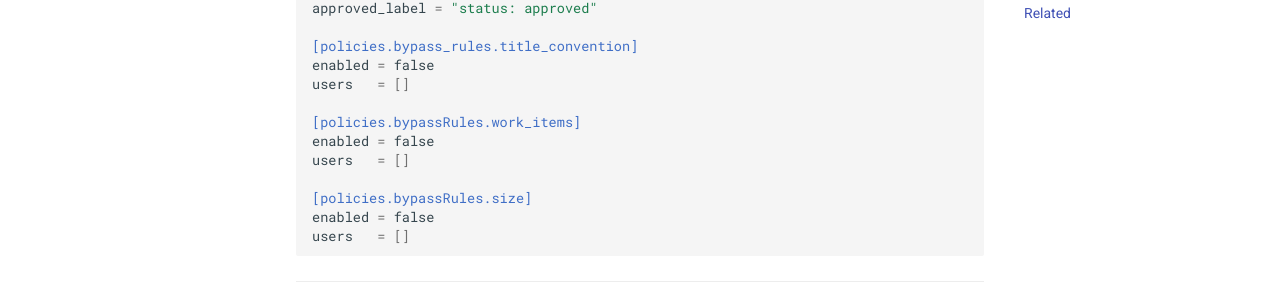
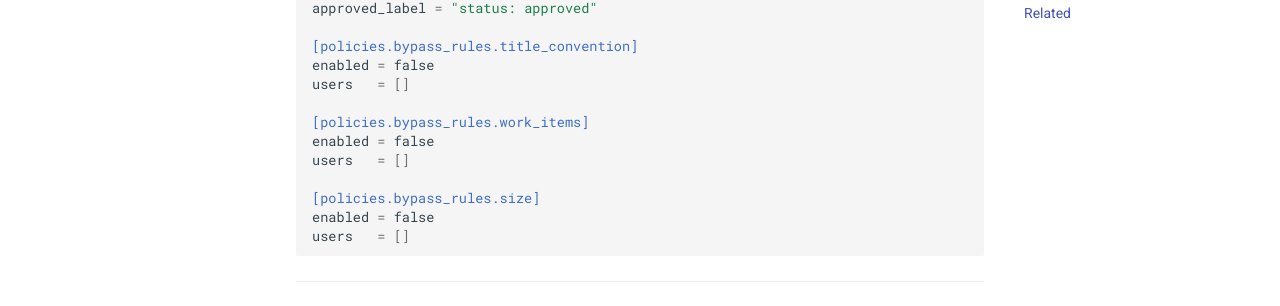
Before and after one commit to pvandervelde/merge_warden, an MkDocs documentation site: the page built from docs/user/reference/app-config.md, in a window 1280 px wide and 900 px high, scrolled down 3187 px. Shown: the part 332-638 px from the top of the window. Built offline with MkDocs 1.6.1 and Material for MkDocs 9.7.7, drawn with Linux system fonts in a browser that asks for light colours; comment, search, counter and statistics services are not loaded.

Commit message:
Addressing PR comments

````diff
--- a/docs/user/reference/app-config.md
+++ b/docs/user/reference/app-config.md
@@ -131,11 +131,11 @@ approved_label = "status: approved"
 enabled = false
 users   = []
 
-[policies.bypassRules.work_items]
+[policies.bypass_rules.work_items]
 enabled = false
 users   = []
 
-[policies.bypassRules.size]
+[policies.bypass_rules.size]
 enabled = false
 users   = []
 ```
````
